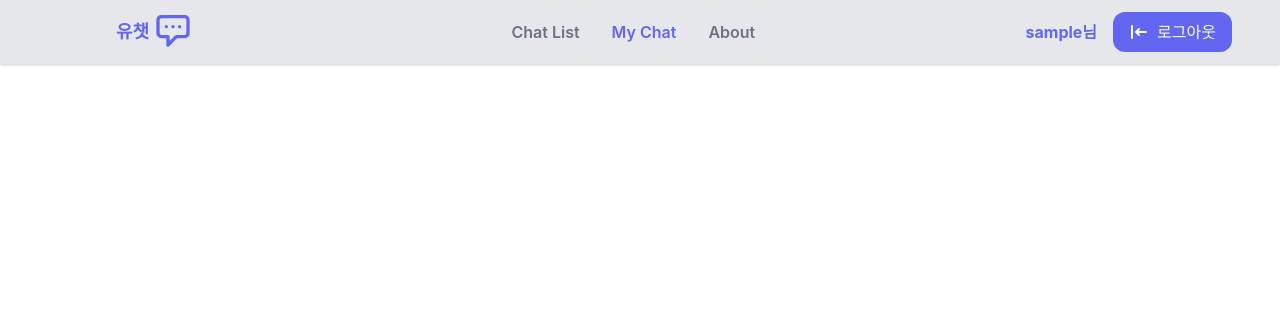
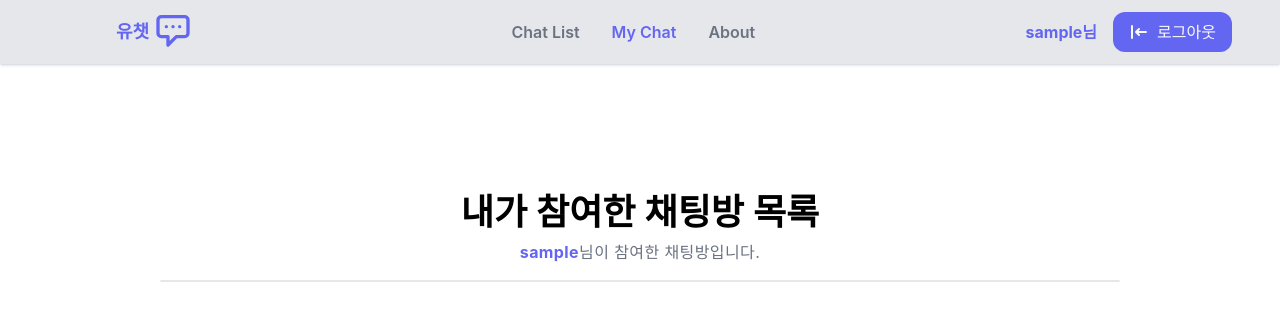
Before and after one commit to yujin113/u-chat, a React (Create React App) app: page /mychat in a window 1280 px wide. Shown: the top 320 px of the page. Built offline with nearby package versions, Linux system fonts and the light colour scheme; sample sign-in values are in the browser's storage.

Commit message:
[feat] my chat 페이지 화면 완성, 라우트 연결

```diff
--- a/src/App.tsx
+++ b/src/App.tsx
@@ -9,6 +9,7 @@ import Menubar from "./components/Menubar";
 import AddRoomPage from "./components/ChatPage/AddRoomPage";
 import EnterRoomModal from "./components/ChatPage/EnterRoomModal";
 import AboutPage from "./components/AboutPage";
+import MyChatPage from "./components/ChatPage/MyChatPage";
 
 export const UrlContext = createContext("");
 
@@ -23,6 +24,7 @@ function App() {
           <Route path="/signUp" element={<SignUpPage />} />
           <Route path="/chat/:roomId" element={<ChatPage />} />
           <Route path="/chatroom" element={<ChatroomPage />} />
+          <Route path="/mychat" element={<MyChatPage />} />
           <Route path="/addroom" element={<AddRoomPage />} />
           <Route path="/enterRoom" element={<EnterRoomModal />} />
           <Route path="/about" element={<AboutPage />} />
--- /dev/null
+++ b/src/components/ChatPage/MyChatPage.tsx
@@ -0,0 +1,53 @@
+import react, { useEffect, useState } from "react";
+import { Link, useNavigate } from "react-router-dom";
+
+type Room = {
+  roomId: number;
+  name: string;
+};
+
+export default function MyChatPage() {
+  const [rooms, setRooms] = useState<Room[]>([]);
+  const [isLogin, setLogin] = useState<string | null>(
+    localStorage.getItem("userId")
+  );
+  const username = localStorage.getItem("username");
+
+  const navigate = useNavigate();
+
+  useEffect(() => {
+    if (isLogin == null) {
+      navigate("/login");
+    }
+  }, []);
+
+  return (
+    <div className="mt-32">
+      <div className="px-4 sm:px-8 max-w-5xl m-auto">
+        <h1 className="text-4xl text-center font-semibold">
+          내가 참여한 채팅방 목록
+        </h1>
+        <p className="mt-2 text-center text-s tracking-wide mb-4 text-gray-500">
+          <span className="font-bold text-indigo-500">{username}</span>님이
+          참여한 채팅방입니다.
+        </p>
+
+        <ul className="border border-gray-200 rounded overflow-hidden shadow-md">
+          {rooms.map((room, index) => (
+            <Link
+              to={`/chat/${room.roomId}`}
+              state={{
+                name: room.name,
+                id: room.roomId,
+              }}
+            >
+              <li className="px-4 py-4 bg-white hover:bg-indigo-100 hover:text-indigo-900 border-b border-gray-200 cursor-pointer transition-all duration-300 ease-in-out">
+                {room.name}
+              </li>
+            </Link>
+          ))}
+        </ul>
+      </div>
+    </div>
+  );
+}
```
